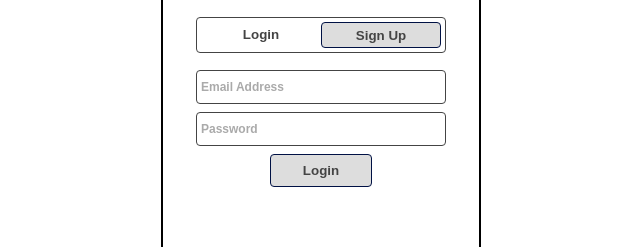
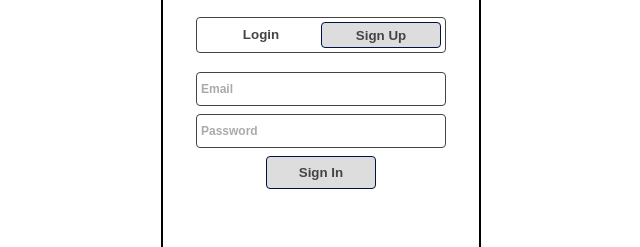
Before and after one commit to SrdjaM/EU-Stay90, a React (Create React App) app: page / in a window 1280 px wide. Shown: the part 277-524 px from the top of the page, without its empty margins (319-959 px from the left). Built offline with nearby package versions, Linux system fonts and the light colour scheme.

Commit message:
created Auth form and code refactor

```diff
--- a/public/index.html
+++ b/public/index.html
@@ -2,7 +2,7 @@
 <html lang="en">
   <head>
     <meta charset="utf-8" />
-    <link rel="icon" href="%PUBLIC_URL%/favicon.ico" />
+    <link rel="icon" href="%PUBLIC_URL%/eu_flag.jpg" />
     <meta name="viewport" content="width=device-width, initial-scale=1" />
     <meta name="theme-color" content="#000000" />
     <meta
@@ -24,7 +24,7 @@
       work correctly both with client-side routing and a non-root public URL.
       Learn how to configure a non-root public URL by running `npm run build`.
     -->
-    <title>React App</title>
+    <title>EU Stay90</title>
   </head>
   <body>
     <noscript>You need to enable JavaScript to run this app.</noscript>
--- /dev/null
+++ b/src/components/AuthForm.tsx
@@ -0,0 +1,270 @@
+import React, { useEffect, useState } from "react";
+import {
+  getAuth,
+  signInWithEmailAndPassword,
+  createUserWithEmailAndPassword,
+} from "firebase/auth";
+import { app } from "../firebase";
+import classes from "../styles/AuthForm.module.scss";
+import { object, string, ValidationError } from "yup";
+import { collection, addDoc } from "firebase/firestore";
+import { db } from "../firebase";
+import { useAuth } from "../contexts/AuthContext";
+
+interface AuthFormProps {
+  isSignIn: boolean;
+  setIsSignIn: (value: boolean) => void;
+}
+
+interface AuthData {
+  username?: string;
+  email: string;
+  password: string;
+  confirmPassword?: string;
+}
+
+type FormError = {
+  fieldName: keyof AuthData;
+  message: string;
+};
+
+const AuthForm: React.FC<AuthFormProps> = ({ isSignIn, setIsSignIn }) => {
+  const [authData, setAuthData] = useState<AuthData>({
+    email: "",
+    password: "",
+  });
+
+  const [errors, setErrors] = useState<FormError[]>([]);
+  const [error, setError] = useState<string>("");
+
+  const { login } = useAuth();
+
+  useEffect(() => {
+    setAuthData({
+      email: "",
+      password: "",
+      username: "",
+      confirmPassword: "",
+    });
+    setErrors([]);
+    setError("");
+  }, [isSignIn]);
+
+  const handleInputChange = (e: React.ChangeEvent<HTMLInputElement>) => {
+    const { name, value } = e.target;
+    setAuthData({ ...authData, [name]: value });
+  };
+
+  const handleBlur = (e: React.FocusEvent<HTMLInputElement>) => {
+    const { name, value } = e.target;
+    validateField(name, value);
+  };
+
+  const validateField = (name: string, value: string) => {
+    try {
+      const fieldSchema = object().shape({
+        username:
+          !isSignIn && name === "username"
+            ? string().required("Username is required")
+            : string(),
+        email:
+          name === "email"
+            ? string().email("Invalid email").required("Email is required")
+            : string(),
+        password:
+          name === "password"
+            ? string()
+                .min(6, "Password must be at least 6 characters")
+                .required("Password is required")
+            : string(),
+        confirmPassword:
+          !isSignIn && name === "confirmPassword"
+            ? string()
+                .oneOf([authData.password], "Passwords must match")
+                .required("Confirm password is required")
+            : string(),
+      });
+
+      fieldSchema.validateSyncAt(name, { [name]: value });
+      setErrors((errors) => errors.filter((error) => error.fieldName !== name));
+    } catch (error: any) {
+      setErrors((errors) => [
+        ...errors.filter((err) => err.fieldName !== name),
+        { fieldName: name as keyof AuthData, message: error.message },
+      ]);
+    }
+  };
+
+  const handleSubmit = async (e: React.FormEvent) => {
+    e.preventDefault();
+    try {
+      const schema = object().shape({
+        username: !isSignIn
+          ? string().required("Username is required")
+          : string().notRequired(),
+        email: string().email("Invalid email").required("Email is required"),
+        password: string().min(6, "Password must be at least 6 characters"),
+        confirmPassword: !isSignIn
+          ? string()
+              .oneOf([authData.password], "Passwords must match")
+              .required("Confirm password is required")
+          : string().notRequired(),
+      });
+
+      await schema.validate(authData, { abortEarly: false });
+
+      const auth = getAuth(app);
+
+      if (isSignIn) {
+        await signInWithEmailAndPassword(
+          auth,
+          authData.email,
+          authData.password
+        );
+        login();
+      } else {
+        await createUserWithEmailAndPassword(
+          auth,
+          authData.email,
+          authData.password
+        );
+        await addDoc(collection(db, "users"), {
+          username: authData.username,
+          email: authData.email,
+          password: authData.password,
+        });
+
+        setIsSignIn(true);
+      }
+
+      setAuthData({
+        email: "",
+        password: "",
+        username: "",
+        confirmPassword: "",
+      });
+    } catch (error: any) {
+      console.log(error.code);
+      if (error.code === "auth/invalid-credential") {
+        setError("Invalid email or password");
+      } else if (error.code === "auth/too-many-requests") {
+        setError("Too many requests, try again later!");
+      } else {
+        const validationErrors: FormError[] = error.inner.map((err: any) => ({
+          fieldName: err.path as keyof AuthData,
+          message: err.message,
+        }));
+        setErrors(validationErrors);
+      }
+    }
+  };
+
+  return (
+    <form onSubmit={handleSubmit} className={classes.form}>
+      {!isSignIn && (
+        <div>
+          <input
+            type="text"
+            id="username"
+            name="username"
+            placeholder="Username"
+            value={authData.username}
+            onChange={handleInputChange}
+            onBlur={handleBlur}
+            className={classes["form-input"]}
+          />
+          {errors.map(
+            (error) =>
+              error.fieldName === "username" && (
+                <div
+                  key={error.fieldName}
+                  className={classes["form-input__error"]}
+                >
+                  {error.message}
+                </div>
+              )
+          )}
+        </div>
+      )}
+      <div>
+        <input
+          type="email"
+          id="email"
+          name="email"
+          placeholder="Email"
+          value={authData.email}
+          onChange={handleInputChange}
+          onBlur={handleBlur}
+          className={classes["form-input"]}
+        />
+        {errors.map(
+          (error) =>
+            error.fieldName === "email" && (
+              <div
+                key={error.fieldName}
+                className={classes["form-input__error"]}
+              >
+                {error.message}
+              </div>
+            )
+        )}
+      </div>
+      <div>
+        <input
+          type="password"
+          id="password"
+          name="password"
+          placeholder="Password"
+          value={authData.password}
+          onChange={handleInputChange}
+          onBlur={handleBlur}
+          className={classes["form-input"]}
+        />
+        {errors.map(
+          (error) =>
+            error.fieldName === "password" && (
+              <div
+                key={error.fieldName}
+                className={classes["form-input__error"]}
+              >
+                {error.message}
+              </div>
+            )
+        )}
+      </div>
+      <div>
+        {!isSignIn && (
+          <div>
+            <input
+              type="password"
+              id="confirmPassword"
+              name="confirmPassword"
+              placeholder="Confirm Password"
+              value={authData.confirmPassword}
+              onChange={handleInputChange}
+              onBlur={handleBlur}
+              className={classes["form-input"]}
+            />
+            {errors.map(
+              (error) =>
+                error.fieldName === "confirmPassword" && (
+                  <div
+                    key={error.fieldName}
+                    className={classes["form-input__error"]}
+                  >
+                    {error.message}
+                  </div>
+                )
+            )}
+          </div>
+        )}
+      </div>
+      <button type="submit" className={classes["form-btn__submit"]}>
+        {isSignIn ? "Sign In" : "Sign Up"}
+      </button>
+      {error && <div className={classes["form-input__error"]}>{error}</div>}
+    </form>
+  );
+};
+
+export default AuthForm;
--- a/src/pages/LoginPage.tsx
+++ b/src/pages/LoginPage.tsx
@@ -2,6 +2,7 @@ import React, { useState } from "react";
 import SignIn from "../components/SignIn";
 import SignUp from "../components/SignUp";
 import classes from "../styles/LoginPage.module.scss";
+import AuthForm from "../components/AuthForm";
 
 const LoginPage: React.FC = () => {
   const [isSignIn, setIsSignIn] = useState(true);
@@ -24,6 +25,7 @@ const LoginPage: React.FC = () => {
             className={`${classes["login-page__btn"]} ${
               isSignIn ? classes["inactive"] : ""
             }`}
+            aria-label="Sign In"
           >
             Login
           </button>
@@ -32,12 +34,13 @@ const LoginPage: React.FC = () => {
             className={`${classes["login-page__btn"]} ${
               !isSignIn ? classes["inactive"] : ""
             }`}
+            aria-label="Sign Up"
           >
             Sign Up
           </button>
         </div>
       </div>
-      {isSignIn ? <SignIn /> : <SignUp />}
+      <AuthForm isSignIn={isSignIn} setIsSignIn={setIsSignIn} />
     </div>
   );
 };
--- /dev/null
+++ b/src/styles/AuthForm.module.scss
@@ -0,0 +1,61 @@
+@import "colors";
+
+.form {
+  width: 100%;
+  text-align: center;
+  max-height: 18rem;
+  overflow-y: auto;
+  margin-top: 0.5rem;
+
+  & > div:first-child input {
+    margin-top: 2px;
+  }
+
+  &-input {
+    width: 80%;
+    height: 24px;
+    margin-bottom: 0.5rem;
+    padding: 0.25rem;
+    border: 1px solid $gray-dark--1;
+    border-radius: 0.25rem;
+
+    &::placeholder {
+      font-size: 12px;
+      font-weight: 600;
+      color: $gray-light--1;
+      text-transform: capitalize;
+    }
+
+    &__error {
+      color: $error-color;
+      margin-bottom: 0.5rem;
+      font-size: 0.75rem;
+      font-weight: 600;
+    }
+
+    &:focus {
+      outline: 2px solid $focus-color;
+    }
+  }
+
+  &-btn__submit {
+    padding: 0.5rem 2rem;
+    margin-bottom: 0.5rem;
+    background: $gray-light--2;
+    border: 1px solid $black-color;
+    border-radius: 0.25rem;
+    color: $gray-dark--1;
+    font-weight: 600;
+    cursor: pointer;
+
+    &:hover {
+      background-color: $gray-dark--1;
+      color: $white-color;
+      box-shadow: 2px 4px 4px $gray-light--1;
+    }
+
+    &:focus {
+      outline: 2px solid $focus-color;
+    }
+  }
+}
--- a/src/styles/LoginPage.module.scss
+++ b/src/styles/LoginPage.module.scss
@@ -29,6 +29,10 @@
     top: 50%;
     left: 50%;
     transform: translate(-50%, -50%);
+
+    @media screen and (max-width: 330px) {
+      width: 15rem;
+    }
   }
 
   &__btn {
@@ -51,6 +55,16 @@
       cursor: default;
       border: none;
       box-shadow: none;
+      &:focus {
+        outline: none;
+      }
+    }
+    &:focus {
+      outline: 2px solid $focus-color;
+    }
+
+    @media screen and (max-width: 330px) {
+      padding: 0.3rem 1rem;
     }
   }
 }
@@ -65,6 +79,10 @@
   border-radius: 4px;
   padding: 4px;
   margin-bottom: 0.5rem;
+
+  @media screen and (max-width: 330px) {
+    left: 20px;
+  }
 }
 
 .button-container button {
--- a/src/styles/colors.scss
+++ b/src/styles/colors.scss
@@ -7,3 +7,4 @@ $gray-light--3: #eee;
 $gray-dark--1: #444;
 $white-color: #fff;
 $black-color: #014;
+$focus-color: #00b300;
```
Also changed, not shown: public/eu_flag.jpg (added).
